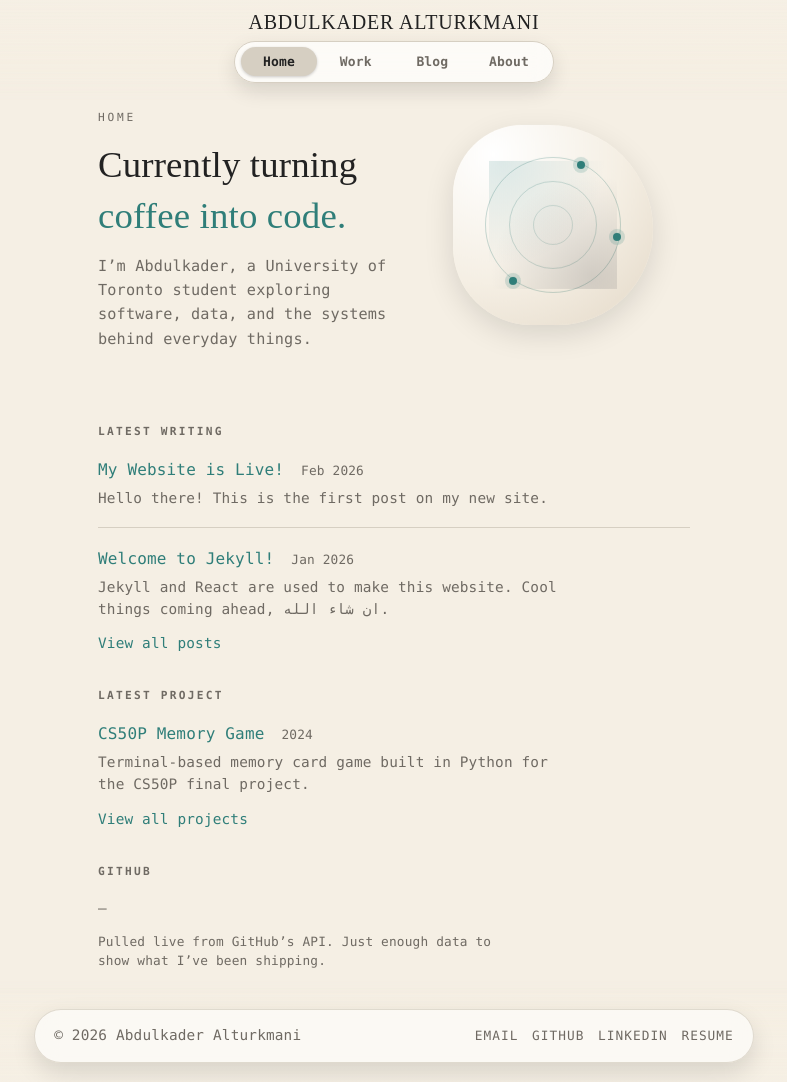
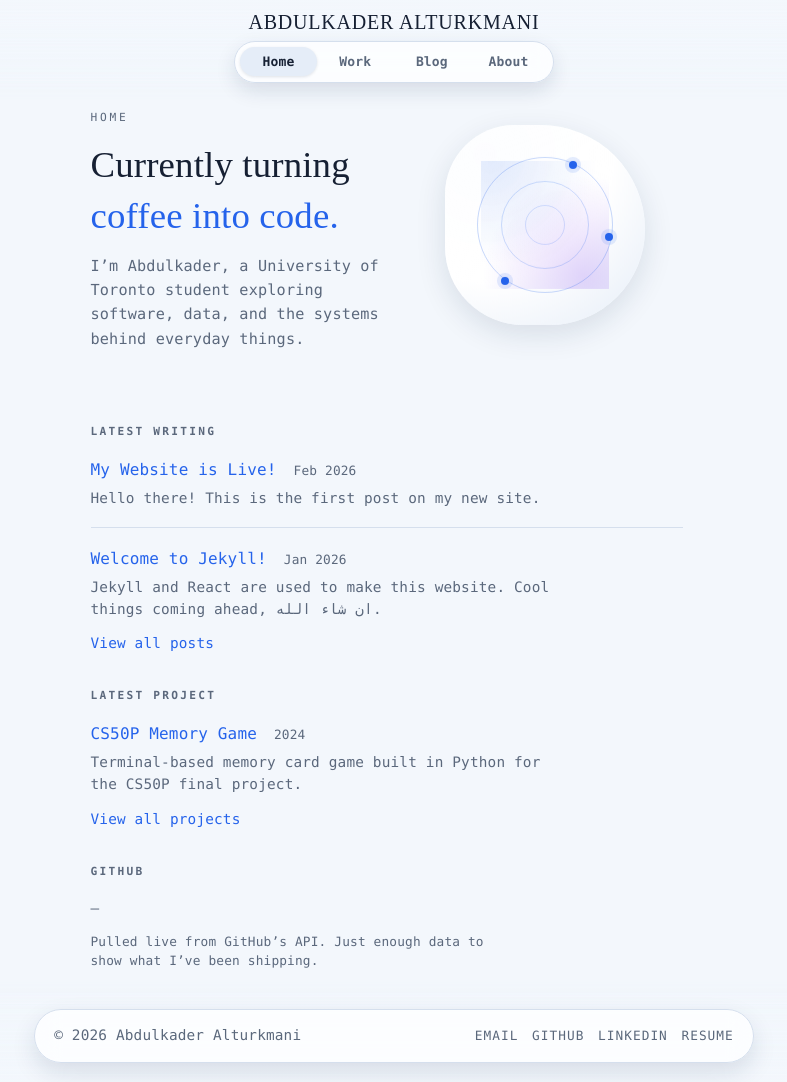
Before and after one commit to 25abid/25abid.github.io, a Jekyll site: the page built from index.html, in a window 1280 px wide and 1082 px high. Shown: the whole window, without its empty margins (246-1033 px from the left). Built offline with Jekyll 4.4.1, drawn with Linux system fonts in a browser that asks for light colours.

Commit message:
Change website colour scheme to suit dark mode users more

```diff
--- a/_layouts/default.html
+++ b/_layouts/default.html
@@ -4,6 +4,8 @@
     <meta charset="utf-8">
     <meta http-equiv="x-ua-compatible" content="ie=edge">
     <meta name="viewport" content="width=device-width, initial-scale=1">
+    <meta name="theme-color" content="#f3f7fc" media="(prefers-color-scheme: light)">
+    <meta name="theme-color" content="#0a0e1a" media="(prefers-color-scheme: dark)">
     <title>
       {% if page.title %}{{ page.title }} · {{ site.title }}{% else %}{{ site.title }}{% endif %}
     </title>
--- a/assets/css/style.css
+++ b/assets/css/style.css
@@ -1,14 +1,50 @@
 :root {
+  --content-width: 640px;
   color-scheme: light;
-  --bg: #f5efe4;
+  --bg: #f3f7fc;
   --bg-elev: #ffffff;
-  --text: #222222;
-  --muted: #6f6a63;
-  --accent: #2f7e79;
-  --border: #d6cfc2;
-  --shadow: 0 10px 30px rgba(0, 0, 0, 0.12);
+  --bg-hover: #e5edf8;
+  --text: #162033;
+  --muted: #5b687c;
+  --accent: #2563eb;
+  --accent-hover: #1d4ed8;
+  --accent-secondary: #7c3aed;
+  --border: #d5dfed;
+  --code: #9a5b00;
+  --header-wash: rgba(243, 247, 252, 0.92);
+  --header-fade: rgba(243, 247, 252, 0.55);
+  --surface: rgba(255, 255, 255, 0.76);
+  --surface-soft: rgba(255, 255, 255, 0.54);
+  --accent-soft: rgba(37, 99, 235, 0.12);
+  --accent-ring: rgba(37, 99, 235, 0.25);
+  --shadow-color: rgba(20, 43, 76, 0.12);
+  --shadow: 0 10px 30px var(--shadow-color);
   --mono: "JetBrains Mono", "SFMono-Regular", "Menlo", "Monaco", "Consolas", "Liberation Mono", "Courier New", monospace;
   --serif: "Times New Roman", "Times", "Georgia", serif;
+}
+
+@media (prefers-color-scheme: dark) {
+  :root {
+    color-scheme: dark;
+    --bg: #0a0e1a;
+    --bg-elev: #111827;
+    --bg-hover: #1a2332;
+    --text: #e2e8f0;
+    --muted: #94a3b8;
+    --accent: #60a5fa;
+    --accent-hover: #93bbfc;
+    --accent-secondary: #8b5cf6;
+    --border: #1e293b;
+    --code: #f59e0b;
+    --header-wash: rgba(10, 14, 26, 0.94);
+    --header-fade: rgba(10, 14, 26, 0.58);
+    --surface: rgba(17, 24, 39, 0.82);
+    --surface-soft: rgba(17, 24, 39, 0.62);
+    --accent-soft: rgba(96, 165, 250, 0.14);
+    --accent-ring: rgba(96, 165, 250, 0.3);
+    --shadow-color: rgba(0, 0, 0, 0.35);
+    --shadow: 0 10px 30px var(--shadow-color);
+  }
 }
 
 * {
@@ -17,6 +53,7 @@
 
 html {
   scroll-behavior: smooth;
+  scrollbar-gutter: stable;
 }
 
 body {
@@ -34,7 +71,15 @@
 }
 
 a:hover {
+  color: var(--accent-hover);
   text-decoration: underline;
+}
+
+code,
+pre,
+kbd,
+samp {
+  color: var(--code);
 }
 
 .page {
@@ -63,9 +108,9 @@
   inset: 0;
   background: linear-gradient(
     to bottom,
-    rgba(245, 239, 228, 0.92) 0%,
-    rgba(245, 239, 228, 0.55) 55%,
-    rgba(245, 239, 228, 0) 100%
+    var(--header-wash) 0%,
+    var(--header-fade) 55%,
+    transparent 100%
   );
   backdrop-filter: blur(20px) saturate(1.15);
   -webkit-backdrop-filter: blur(20px) saturate(1.15);
@@ -123,10 +168,10 @@
   gap: 0;
   width: min(320px, calc(100vw - 2rem));
   padding: 0.35rem;
-  background: rgba(255, 255, 255, 0.72);
+  background: var(--surface);
   border: 1px solid var(--border);
   border-radius: 9999px;
-  box-shadow: 0 8px 20px rgba(0, 0, 0, 0.12);
+  box-shadow: 0 8px 20px var(--shadow-color);
   backdrop-filter: blur(10px);
   -webkit-backdrop-filter: blur(10px);
 }
@@ -151,23 +196,23 @@
 .nav-link:hover {
   color: var(--text);
   text-decoration: none;
-  background: rgba(47, 126, 121, 0.12);
-  box-shadow: 0 1px 2px rgba(0, 0, 0, 0.12);
+  background: var(--accent-soft);
+  box-shadow: 0 1px 2px var(--shadow-color);
 }
 
 .nav-link--active {
   color: var(--text);
-  background: var(--border);
-  box-shadow: 0 1px 3px rgba(0, 0, 0, 0.2);
+  background: var(--bg-hover);
+  box-shadow: 0 1px 3px var(--shadow-color);
 }
 
 .nav-link--active:hover {
   text-decoration: none;
-  background: var(--border);
+  background: var(--bg-hover);
 }
 
 .main {
-  max-width: 640px;
+  max-width: var(--content-width);
   margin: 0 auto;
   padding: 4.5rem 1.5rem 7rem;
   width: 100%;
@@ -277,11 +322,11 @@
 }
 
 .card--about {
-  background: linear-gradient(180deg, rgba(255, 255, 255, 0.72), rgba(255, 255, 255, 0.5));
-  border: 1px solid rgba(214, 207, 194, 0.9);
+  background: linear-gradient(180deg, var(--surface), var(--surface-soft));
+  border: 1px solid var(--border);
   border-radius: 14px;
   padding: 1rem;
-  box-shadow: 0 6px 20px rgba(0, 0, 0, 0.07);
+  box-shadow: 0 6px 20px var(--shadow-color);
 }
 
 .about-row {
@@ -374,7 +419,7 @@
   aspect-ratio: 1;
   border-radius: 40% 60% 55% 45%;
   overflow: hidden;
-  background: radial-gradient(circle at 20% 15%, #ffffff, #f5efe4 55%, #e3d8c7 100%);
+  background: radial-gradient(circle at 20% 15%, var(--surface), var(--bg-elev) 55%, var(--bg-hover) 100%);
   box-shadow: var(--shadow);
   transform-origin: center;
   animation: home-graphic-float 9s ease-in-out infinite;
@@ -383,16 +428,15 @@
 .home-hero-blob {
   position: absolute;
   inset: 18%;
-  background: radial-gradient(circle at 10% 0%, rgba(47, 126, 121, 0.16), transparent 60%),
-    radial-gradient(circle at 80% 90%, rgba(88, 90, 98, 0.2), transparent 65%);
+  background: radial-gradient(circle at 10% 0%, var(--accent-soft), transparent 60%),
+    radial-gradient(circle at 80% 90%, color-mix(in srgb, var(--accent-secondary) 20%, transparent), transparent 65%);
 }
 
 .home-hero-ring {
   position: absolute;
   inset: 16%;
   border-radius: 999px;
-  border: 1px solid rgba(47, 126, 121, 0.25);
-  mix-blend-mode: multiply;
+  border: 1px solid var(--accent-ring);
 }
 
 .home-hero-ring--middle {
@@ -411,7 +455,7 @@
   height: 8px;
   border-radius: 999px;
   background: var(--accent);
-  box-shadow: 0 0 0 4px rgba(47, 126, 121, 0.18);
+  box-shadow: 0 0 0 4px var(--accent-soft);
 }
 
 .home-hero-node--one {
@@ -557,9 +601,9 @@
   inset: 0;
   background: linear-gradient(
     to top,
-    rgba(245, 239, 228, 0.92) 0%,
-    rgba(245, 239, 228, 0.55) 55%,
-    rgba(245, 239, 228, 0) 100%
+    var(--header-wash) 0%,
+    var(--header-fade) 55%,
+    transparent 100%
   );
   backdrop-filter: blur(20px) saturate(1.15);
   -webkit-backdrop-filter: blur(20px) saturate(1.15);
@@ -591,10 +635,10 @@
   color: var(--muted);
   font-size: 0.9rem;
   position: relative;
-  background: rgba(255, 255, 255, 0.6);
-  border: 1px solid rgba(214, 207, 194, 0.75);
+  background: var(--surface);
+  border: 1px solid var(--border);
   border-radius: 999px;
-  box-shadow: 0 10px 24px rgba(0, 0, 0, 0.12);
+  box-shadow: 0 10px 24px var(--shadow-color);
   backdrop-filter: blur(12px);
   -webkit-backdrop-filter: blur(12px);
   pointer-events: auto;
```
